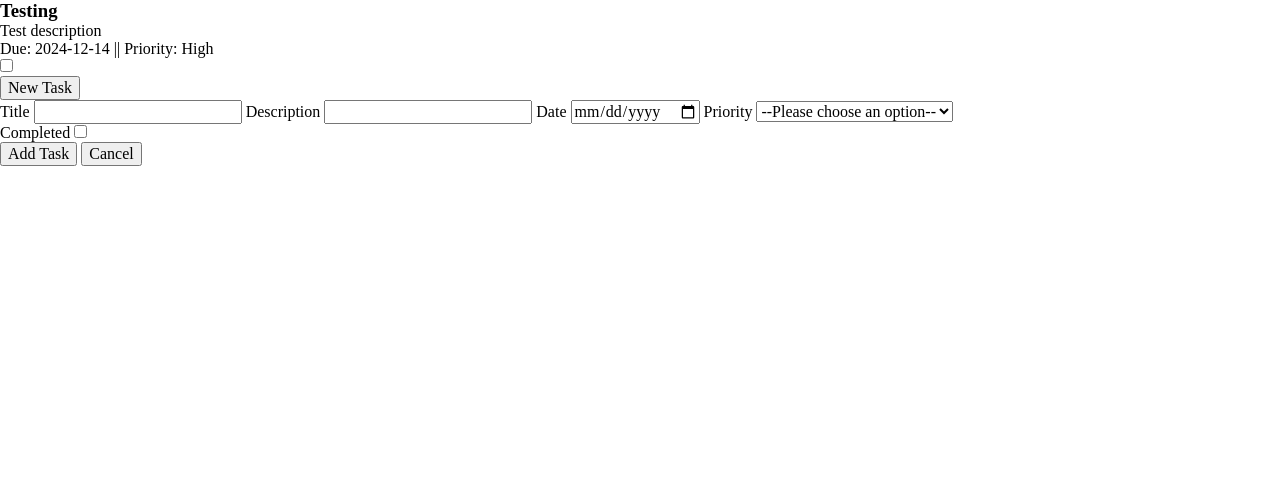
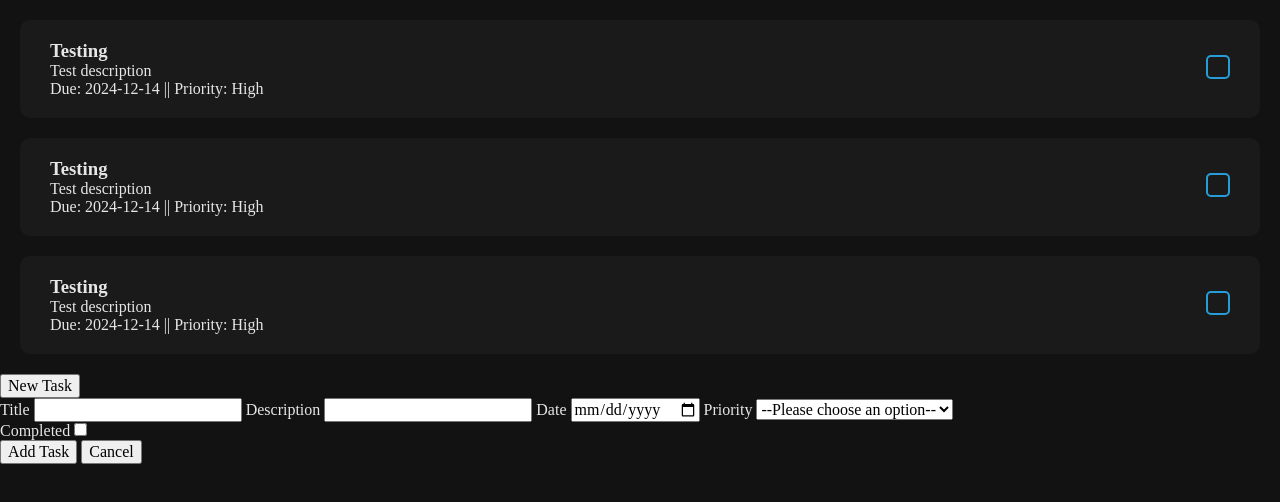
Before and after one commit to Marentxs/todo-list, a website built with webpack: page src/template.html in a window 1280 px wide. Built offline with nearby package versions, Linux system fonts and the light colour scheme.

Commit message:
add styles to task items

```diff
--- a/src/index.js
+++ b/src/index.js
@@ -12,7 +12,25 @@ const testTask = new Task(
   false
 );
 
+const testTask2 = new Task(
+  "Testing",
+  "Test description",
+  "2024-12-14",
+  "High",
+  false
+);
+
+const testTask3 = new Task(
+  "Testing",
+  "Test description",
+  "2024-12-14",
+  "High",
+  false
+);
+
 myProject.addTask(testTask);
+myProject.addTask(testTask2);
+myProject.addTask(testTask3);
 
 const tasks = myProject.getTasks();
 renderTasks(tasks);
--- a/src/styles.css
+++ b/src/styles.css
@@ -33,3 +33,38 @@ h6 {
 #__next {
   isolation: isolate;
 }
+
+body {
+  background-color: hsl(0, 0%, 7%);
+  color: hsl(0, 0%, 90%);
+}
+
+.task-card {
+  display: flex;
+  justify-content: space-between;
+  align-items: center;
+  margin: 20px;
+  padding: 20px 30px;
+  border-radius: 10px;
+  background-color: hsl(0, 0%, 10%);
+}
+
+.task-checkbox {
+  appearance: none;
+  width: 24px;
+  height: 24px;
+  border: 2px solid hsl(200, 70%, 50%);
+  border-radius: 5px;
+  cursor: pointer;
+  transition: all 0.2s ease;
+}
+
+.task-checkbox:hover {
+  border-color: hsl(200, 80%, 60%);
+  box-shadow: 0 0 10px hsla(200, 70%, 50%, 0.3);
+}
+
+.task-checkbox:checked {
+  background-color: hsl(200, 70%, 50%);
+  border-color: hsl(200, 70%, 50%);
+}
--- a/src/ui.js
+++ b/src/ui.js
@@ -9,25 +9,36 @@ export function renderTasks(tasks) {
     taskCard.className = "task-card";
     taskCard.dataset.id = task.id;
 
+    const contentWrapper = document.createElement("div");
+    contentWrapper.className = "task-card-content";
+
     const taskTitle = document.createElement("h3");
     taskTitle.className = "task-title";
     taskTitle.textContent = task.title;
-    taskCard.appendChild(taskTitle);
+    contentWrapper.appendChild(taskTitle);
 
     const taskDescription = document.createElement("p");
     taskDescription.className = "task-description";
     taskDescription.textContent = task.description;
-    taskCard.appendChild(taskDescription);
+    contentWrapper.appendChild(taskDescription);
 
     const taskDetails = document.createElement("p");
     taskDetails.className = "task-details";
     taskDetails.textContent = `Due: ${task.date} || Priority: ${task.priority}`;
-    taskCard.appendChild(taskDetails);
+    contentWrapper.appendChild(taskDetails);
+
+    taskCard.appendChild(contentWrapper);
+
+    const checkboxWrapper = document.createElement("div");
+    checkboxWrapper.className = "task-checkbox-wrapper";
 
     const checkbox = document.createElement("input");
     checkbox.type = "checkbox";
     checkbox.checked = task.done;
-    taskCard.appendChild(checkbox);
+    checkbox.className = "task-checkbox";
+
+    checkboxWrapper.appendChild(checkbox);
+    taskCard.appendChild(checkboxWrapper);
 
     container.appendChild(taskCard);
   });
```
